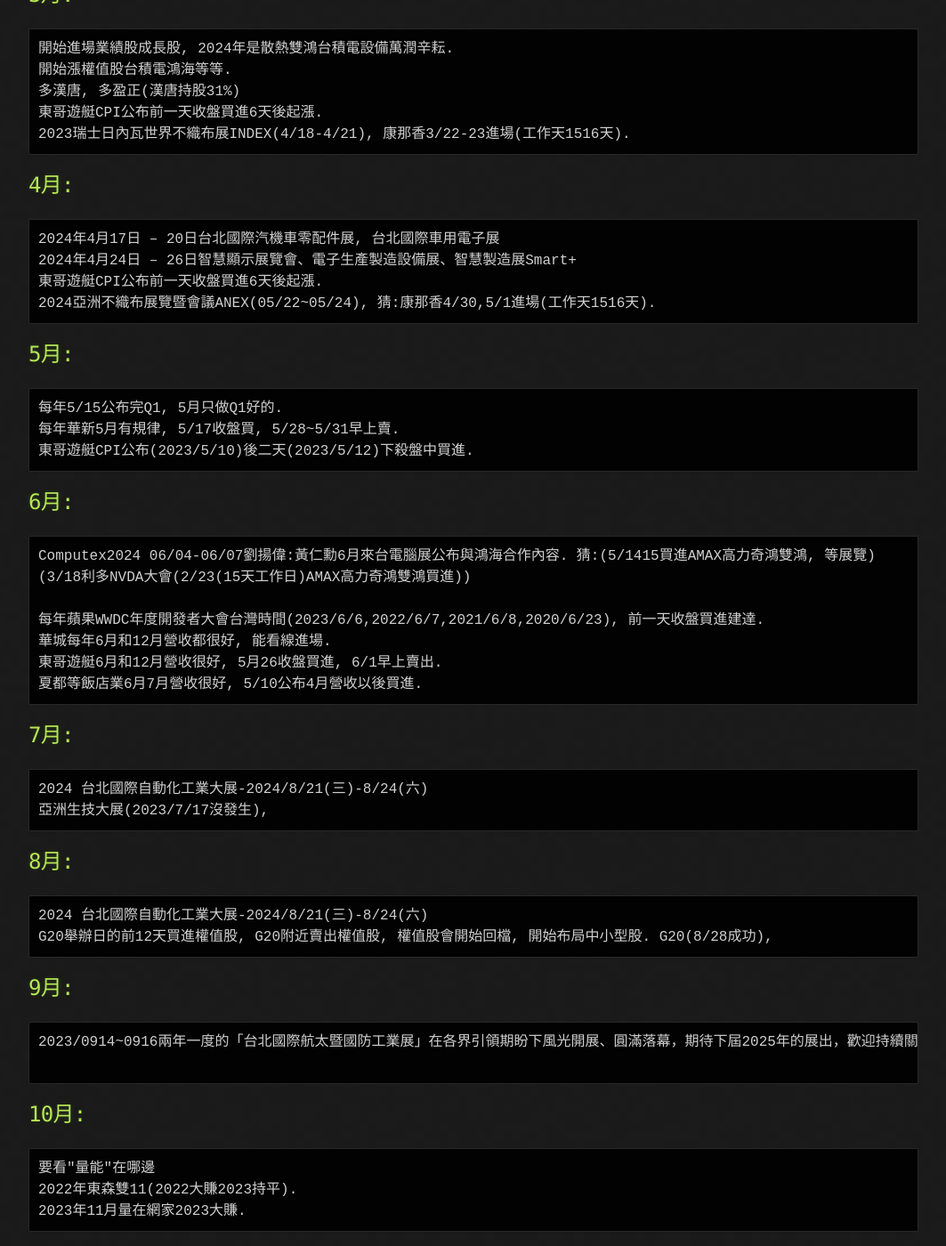
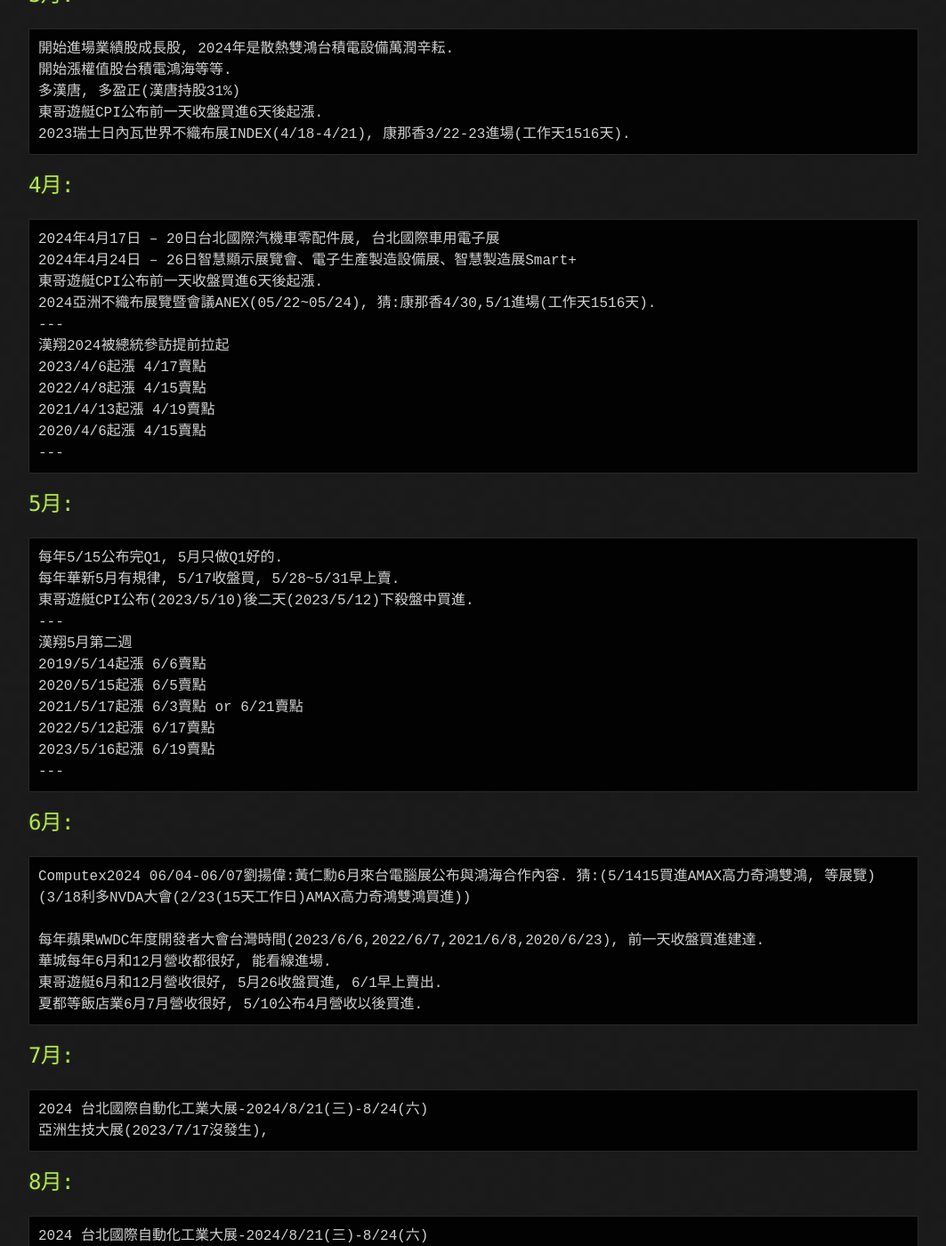
Before and after one commit to lepg5487/Stock_God, a Jekyll site: the page built from experience.md, in a window 1280 px wide and 1400 px high, scrolled down 1298 px. Shown: the whole window at 89% size, without its empty margins (108-1171 px from the left). Built offline with Jekyll 4.4.1, drawn with Linux system fonts in a browser that asks for light colours; our own code applies the rules of GitHub Pages for plain Markdown files.

Commit message:
Update experience.md

````diff
--- a/experience.md
+++ b/experience.md
@@ -53,12 +53,27 @@
 2024年4月24日 – 26日智慧顯示展覽會、電子生產製造設備展、智慧製造展Smart+
 東哥遊艇CPI公布前一天收盤買進6天後起漲.
 2024亞洲不織布展覽暨會議ANEX(05/22~05/24), 猜:康那香4/30,5/1進場(工作天1516天).
+---
+漢翔2024被總統參訪提前拉起
+2023/4/6起漲 4/17賣點
+2022/4/8起漲 4/15賣點
+2021/4/13起漲 4/19賣點
+2020/4/6起漲 4/15賣點
+---
 ```
 ## 5月:
 ```
 每年5/15公布完Q1, 5月只做Q1好的.
 每年華新5月有規律, 5/17收盤買, 5/28~5/31早上賣.
 東哥遊艇CPI公布(2023/5/10)後二天(2023/5/12)下殺盤中買進.
+---
+漢翔5月第二週
+2019/5/14起漲 6/6賣點
+2020/5/15起漲 6/5賣點
+2021/5/17起漲 6/3賣點 or 6/21賣點
+2022/5/12起漲 6/17賣點
+2023/5/16起漲 6/19賣點
+---
 ```
 ## 6月:
 ```
````
